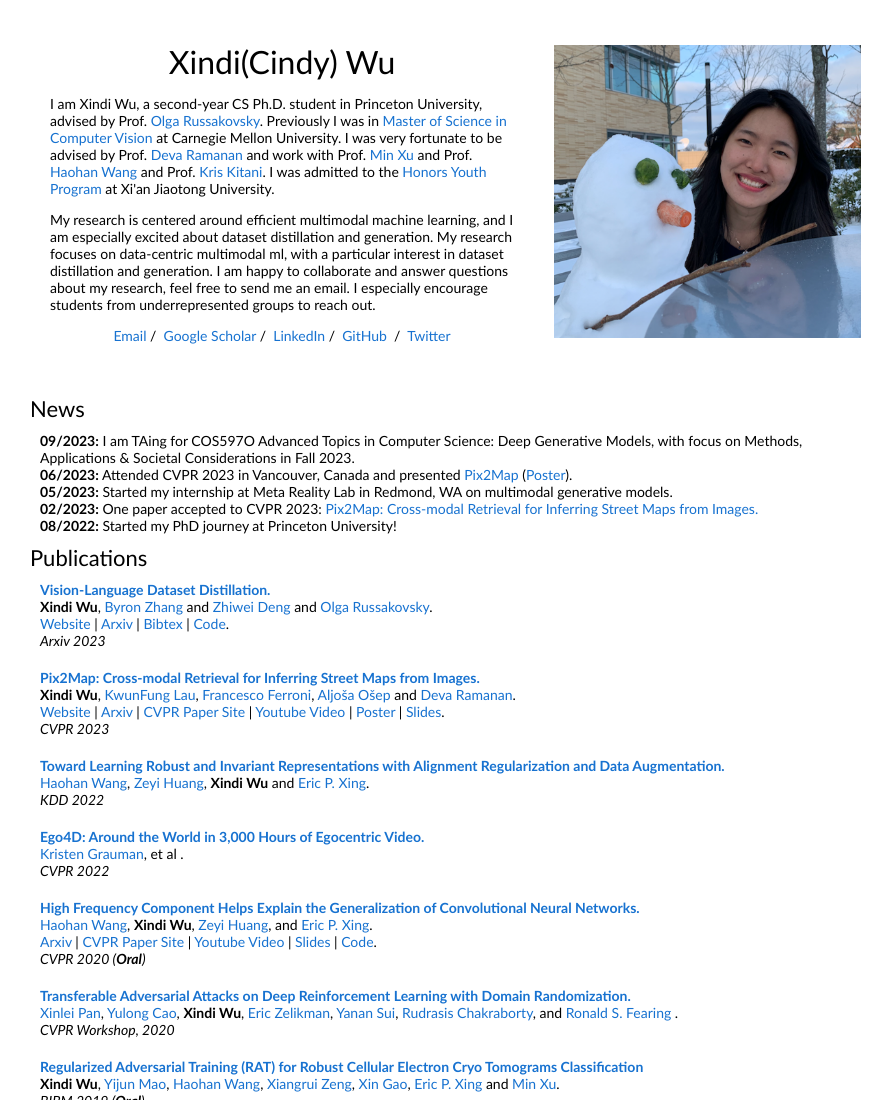
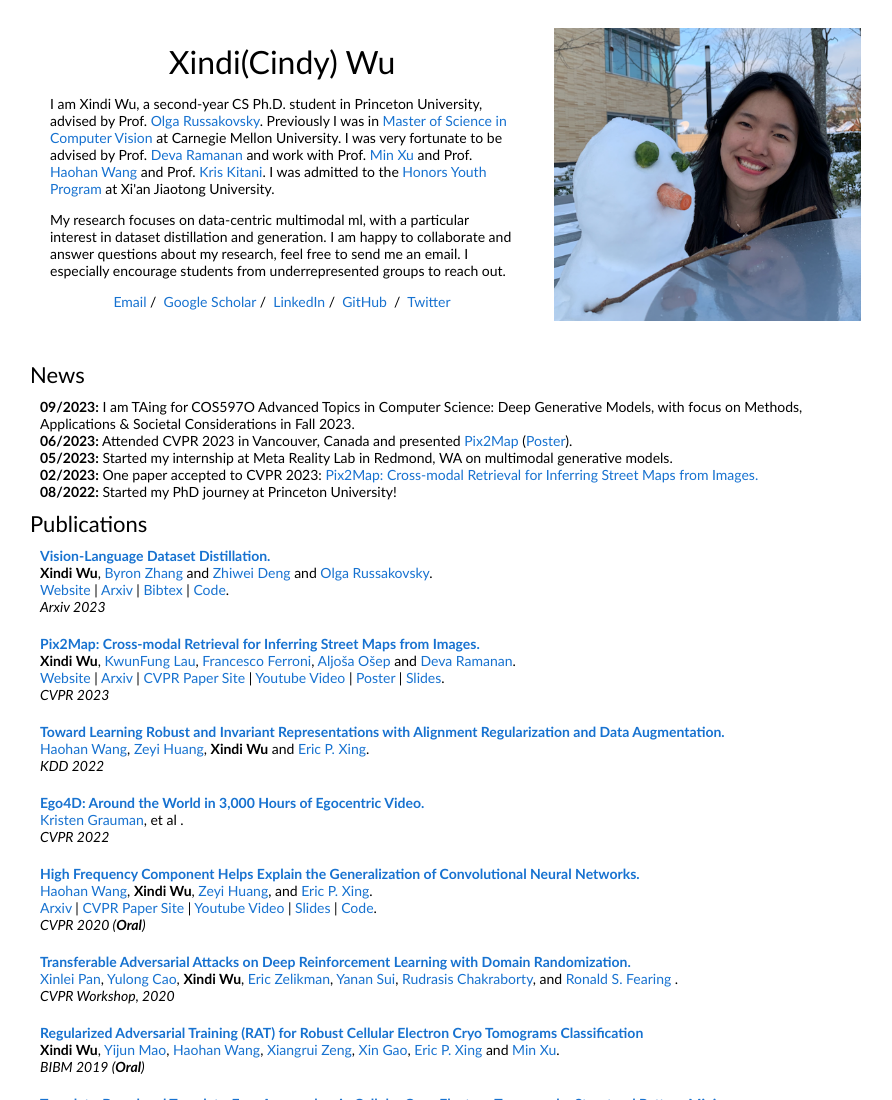
Before and after one commit to XindiWu/xindiwu.github.io, a plain HTML site: page index.html in a window 1280 px wide. Shown: the top 1100 px of the page, without its empty margins (210-1102 px from the left). Drawn offline with Linux system fonts and the light colour scheme.

Commit message:
Update index.html

```diff
--- a/index.html
+++ b/index.html
@@ -37,7 +37,6 @@
                 work with Prof. <a href="https://xulabs.github.io/#aboutxu">Min Xu</a> and Prof. <a href="https://www.cs.cmu.edu/~haohanw">Haohan Wang</a> and Prof. <a href="http://www.cs.cmu.edu/~kkitani/">Kris Kitani</a>.
               I was admitted to the <a href="https://en.wikipedia.org/wiki/Special_Class_for_the_Gifted_Young">Honors Youth Program</a> at Xi'an Jiaotong University.
             </div>
-              My research is centered around efficient multimodal machine learning, and I am especially excited about dataset distillation and generation.
               My research focuses on data-centric multimodal ml, with a particular interest in dataset distillation and generation.
               I am happy to collaborate and answer questions about my research, feel free to send me an email. I especially encourage students from underrepresented groups to reach out.
             </p>
```
